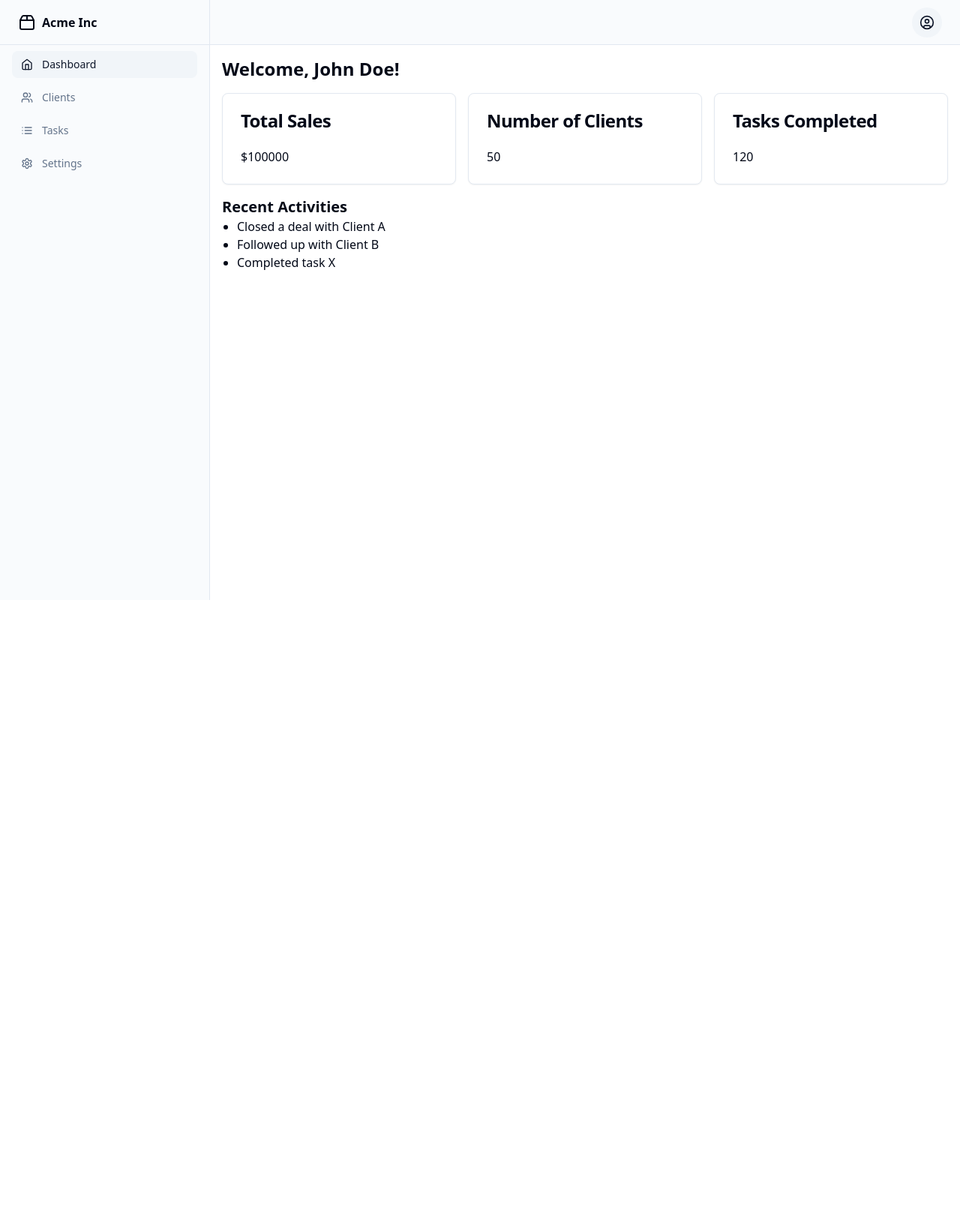
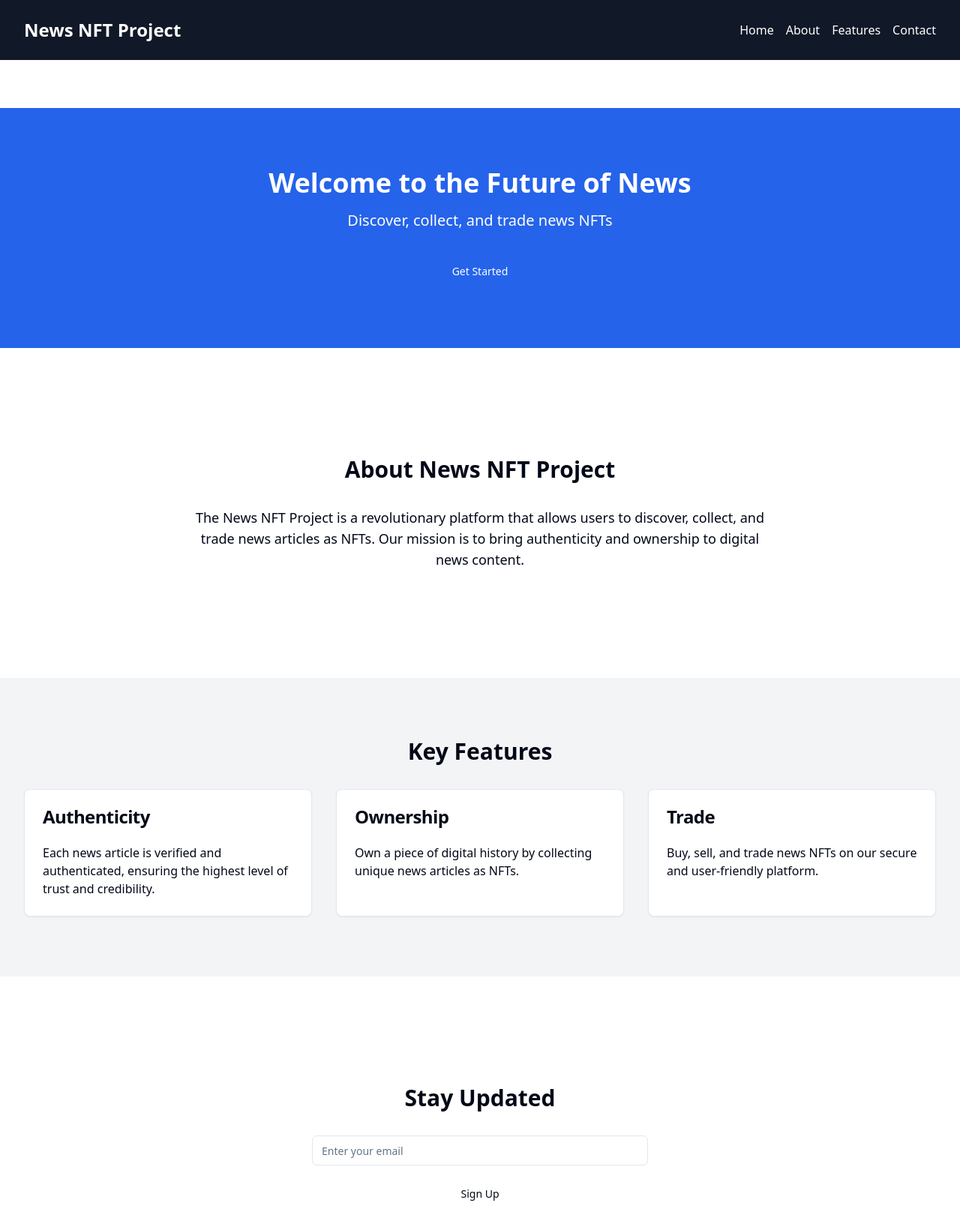
Before and after one commit to GPT-Engineer-App/salesman-organizer, a React (Vite) app: page / in a window 1280 px wide. Shown: the top 1640 px of the page at 75% size. Before the commit the page ends 800 px from the top, so only its background shows below. Built offline with nearby package versions, Linux system fonts and the light colour scheme.

Commit message:
Created a landing page for the news NFT project with sections for header, hero, about, features, newsletter signup, and footer.

```diff
--- a/src/App.jsx
+++ b/src/App.jsx
@@ -42,7 +42,8 @@ const App = () => {
         <Toaster />
         <Router>
           <Routes>
-            <Route path="/" element={<Layout />}>
+            <Route path="/" element={<Index />} />
+            <Route path="/dashboard" element={<Layout />}>
               <Route index element={<Dashboard />} />
               <Route path="clients" element={<Clients />} />
               <Route path="tasks" element={<Tasks />} />
--- a/src/pages/Index.jsx
+++ b/src/pages/Index.jsx
@@ -1,10 +1,100 @@
-// Update this page (the content is just a fallback if you fail to update the page)
+import { Button } from "@/components/ui/button";
+import { Input } from "@/components/ui/input";
+import { Card, CardContent, CardHeader, CardTitle } from "@/components/ui/card";
+import { useState } from "react";
 
 const Index = () => {
+  const [email, setEmail] = useState("");
+
+  const handleSignup = (e) => {
+    e.preventDefault();
+    // Handle newsletter signup logic here
+    console.log("Signed up with email:", email);
+  };
+
   return (
-    <div className="text-center">
-      <h1 className="text-3xl">Your Blank Canvas</h1>
-      <p>Chat with the agent to start making edits.</p>
+    <div className="space-y-16">
+      {/* Header */}
+      <header className="flex justify-between items-center py-6 px-4 md:px-8 bg-gray-900 text-white">
+        <h1 className="text-2xl font-bold">News NFT Project</h1>
+        <nav className="space-x-4">
+          <a href="#home" className="hover:underline">Home</a>
+          <a href="#about" className="hover:underline">About</a>
+          <a href="#features" className="hover:underline">Features</a>
+          <a href="#contact" className="hover:underline">Contact</a>
+        </nav>
+      </header>
+
+      {/* Hero Section */}
+      <section id="home" className="text-center py-20 bg-blue-600 text-white">
+        <h2 className="text-4xl font-bold mb-4">Welcome to the Future of News</h2>
+        <p className="text-xl mb-8">Discover, collect, and trade news NFTs</p>
+        <Button variant="primary" size="lg">Get Started</Button>
+      </section>
+
+      {/* About Section */}
+      <section id="about" className="py-20 px-4 md:px-8">
+        <h2 className="text-3xl font-bold text-center mb-8">About News NFT Project</h2>
+        <p className="text-lg text-center max-w-3xl mx-auto">
+          The News NFT Project is a revolutionary platform that allows users to discover, collect, and trade news articles as NFTs. Our mission is to bring authenticity and ownership to digital news content.
+        </p>
+      </section>
+
+      {/* Features Section */}
+      <section id="features" className="py-20 bg-gray-100 px-4 md:px-8">
+        <h2 className="text-3xl font-bold text-center mb-8">Key Features</h2>
+        <div className="grid grid-cols-1 md:grid-cols-3 gap-8">
+          <Card>
+            <CardHeader>
+              <CardTitle>Authenticity</CardTitle>
+            </CardHeader>
+            <CardContent>
+              <p>Each news article is verified and authenticated, ensuring the highest level of trust and credibility.</p>
+            </CardContent>
+          </Card>
+          <Card>
+            <CardHeader>
+              <CardTitle>Ownership</CardTitle>
+            </CardHeader>
+            <CardContent>
+              <p>Own a piece of digital history by collecting unique news articles as NFTs.</p>
+            </CardContent>
+          </Card>
+          <Card>
+            <CardHeader>
+              <CardTitle>Trade</CardTitle>
+            </CardHeader>
+            <CardContent>
+              <p>Buy, sell, and trade news NFTs on our secure and user-friendly platform.</p>
+            </CardContent>
+          </Card>
+        </div>
+      </section>
+
+      {/* Newsletter Signup */}
+      <section id="contact" className="py-20 px-4 md:px-8">
+        <h2 className="text-3xl font-bold text-center mb-8">Stay Updated</h2>
+        <form onSubmit={handleSignup} className="max-w-md mx-auto space-y-4">
+          <Input
+            type="email"
+            placeholder="Enter your email"
+            value={email}
+            onChange={(e) => setEmail(e.target.value)}
+            required
+          />
+          <Button type="submit" variant="primary" size="lg" className="w-full">Sign Up</Button>
+        </form>
+      </section>
+
+      {/* Footer */}
+      <footer className="py-6 px-4 md:px-8 bg-gray-900 text-white text-center">
+        <div className="space-x-4">
+          <a href="#" className="hover:underline">Twitter</a>
+          <a href="#" className="hover:underline">Facebook</a>
+          <a href="#" className="hover:underline">Instagram</a>
+        </div>
+        <p className="mt-4">&copy; 2023 News NFT Project. All rights reserved.</p>
+      </footer>
     </div>
   );
 };
```
